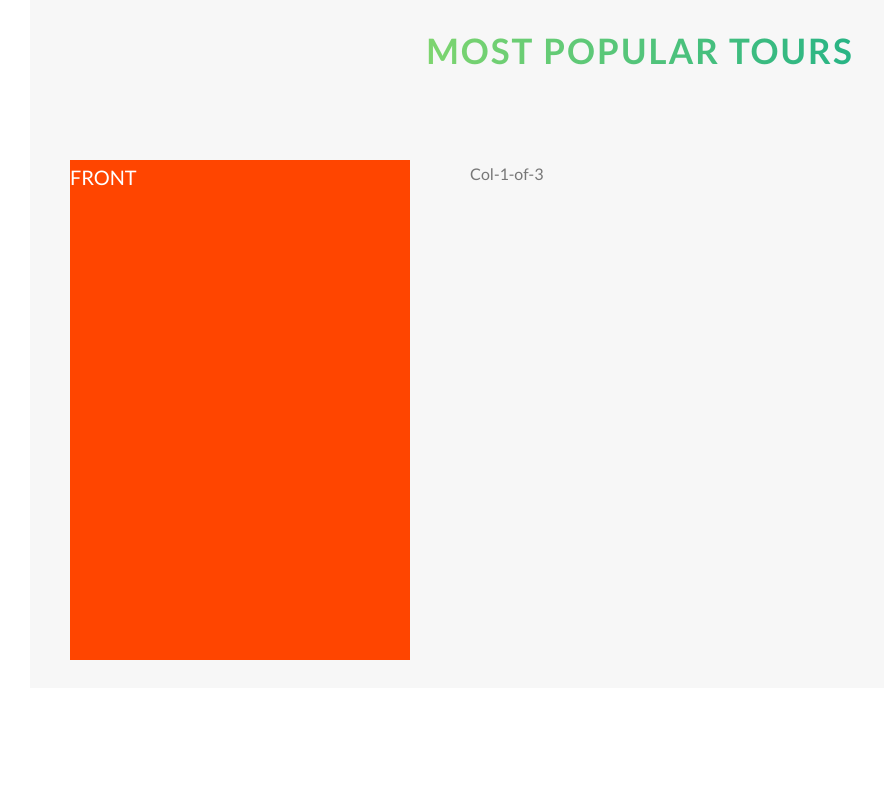
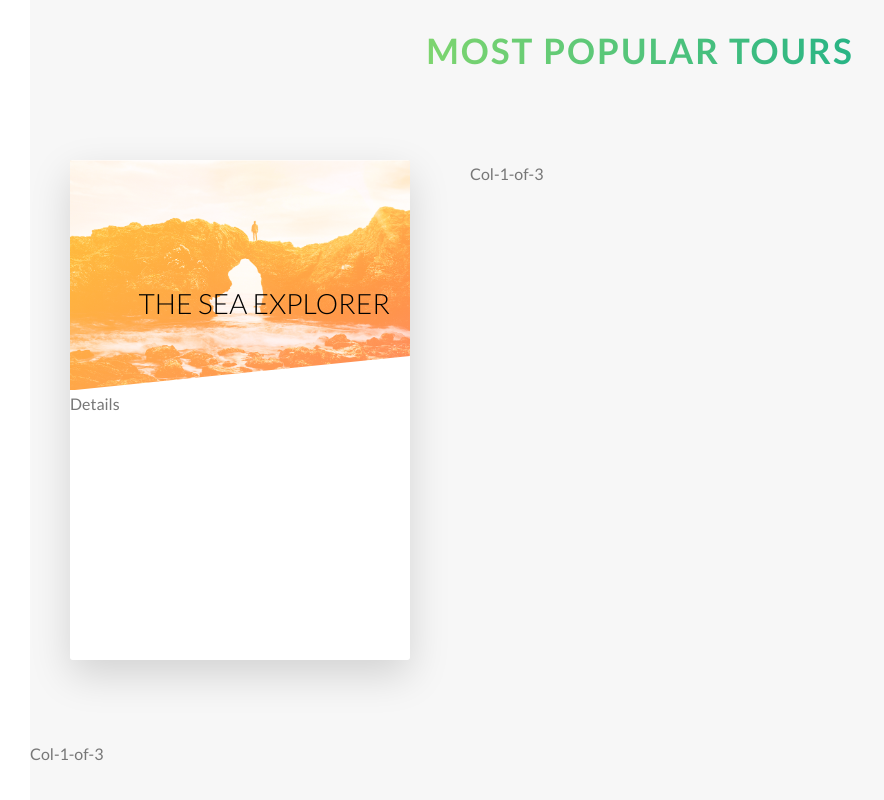
Before and after one commit to johnlester347/Natours, a website: page index.html in a window 1280 px wide. Shown: the part 2312-3112 px from the top of the page, without its empty margins (0-884 px from the left). Before the commit the page ends 3030 px from the top, so only its background shows below. Drawn offline with Linux system fonts and the light colour scheme.

Commit message:
Updated Section Tours

```diff
--- a/index.html
+++ b/index.html
@@ -109,19 +109,27 @@
                 <div class="col-1-of-3">
                     <div class="card">
                         <div class="card__side card__side--front">
-                            FRONT
+                            <div class="card__picture card__picture--1">
+                                &nbsp;
+                            </div>
+                            <h4 class="card__heading">
+                                The Sea Explorer
+                            </h4>
+                            <div class="card__details">
+                                Details
+                            </div>
                         </div>
-                        <div class="card__side card__side--back">
+                        <div class="card__side card__side--back card__side--back-1">
                             BACK
                         </div>
                     </div>
                 </div>
-                <div class="col-1-of-3">
-                    Col-1-of-3
-                </div>
-                <div class="col-1-of-3">
-                    Col-1-of-3
-                </div>
+                <div class="col-1-of-3"></div>
+                Col-1-of-3
+            </div>
+            <div class="col-1-of-3">
+                Col-1-of-3
+            </div>
             </div>
         </section>
     </main>
--- a/sass/abstract/_variables.scss
+++ b/sass/abstract/_variables.scss
@@ -2,8 +2,16 @@
 $color-primary: #55c57a;
 $color-primary-light: #7ed56f;
 $color-primary-dark: #28b485;
+
+$color-secondary-light: #ffb900;
+$color-secondary-dark: #ff7730;
+
+$color-tertiary-light: #2998ff;
+$color-tertiary-dark: #5643fa;
+
 $color-gey-light-1: #f7f7f7;
 $color-grey-dark: #777;
+
 $color-white: #fff;
 $color-black: #000;
 
--- a/sass/components/_card.scss
+++ b/sass/components/_card.scss
@@ -1,36 +1,74 @@
 .card {
+    // FUNCTIONALITY
     perspective: 150rem;
     -moz-perspective: 150rem;
     position: relative;
+    height: 50rem;
+
 
     &__side {
-        background-color: orangered;
-        color: #fff;
-        font-size: 2rem;
         height: 50rem;
-        transition: all .8s;
+        transition: all .8s ease;
         position: absolute;
         top: 0;
         left: 0;
         width: 100%;
         backface-visibility: hidden;
+        border-radius: 3px;
+        box-shadow: 0rem 1.5rem 4rem rgba($color-black, .15);
 
         &--front {
-            background-color: orangered;
+            background-color: $color-white;
+
         }
 
         &--back {
-            background-color: green;
             transform: rotateY(180deg);
+
+            &-1 {
+                background-image: linear-gradient(to right bottom, $color-secondary-light, $color-secondary-dark);
+            }
         }
     }
 
     //.card:hover .card__side:hover // When the card is hovered the card__side will be transformed too
     &:hover &__side--front {
-        transform: rotateY(180deg);
+        transform: rotateY(-180deg);
     }
 
     &:hover &__side--back {
         transform: rotateY(0deg);
     }
+
+    //FRONT SIDE STYLING
+    &__picture {
+        background-size: cover;
+        height: 23rem;
+        background-blend-mode: screen;
+        -webkit-clip-path: polygon(0 0, 100% 0, 100% 85%, 0% 100%);
+        clip-path: polygon(0 0, 100% 0, 100% 85%, 0% 100%);
+
+        &--1 {
+            background-image: linear-gradient(to right bottom, $color-secondary-light, $color-secondary-dark), url(../img/nat-5.jpg);
+        }
+
+        &--2 {
+            background-image: url(../img/nat-5.jpg);
+        }
+
+        &--3 {
+            background-image: url(../img/nat-5.jpg);
+        }
+    }
+
+    &__heading {
+        font-size: 2.8rem;
+        font-weight: 300;
+        text-align: right;
+        text-transform: uppercase;
+        color: $color-black;
+        position: absolute;
+        top: 12rem;
+        right: 2rem;
+    }
 }
--- a/sass/layout/_header.scss
+++ b/sass/layout/_header.scss
@@ -5,6 +5,7 @@
     background-position: top;
     /* background-attachment: fixed; */
     position: relative;
+    -webkit-clip-path: polygon(0 0, 100% 0, 100% 75vh, 0 100%);
     clip-path: polygon(0 0, 100% 0, 100% 75vh, 0 100%);
     /*** This will going to clip all 4 sides of x and y ***/
     &__logo-box {
```
Also changed, not shown: css/style.css.
